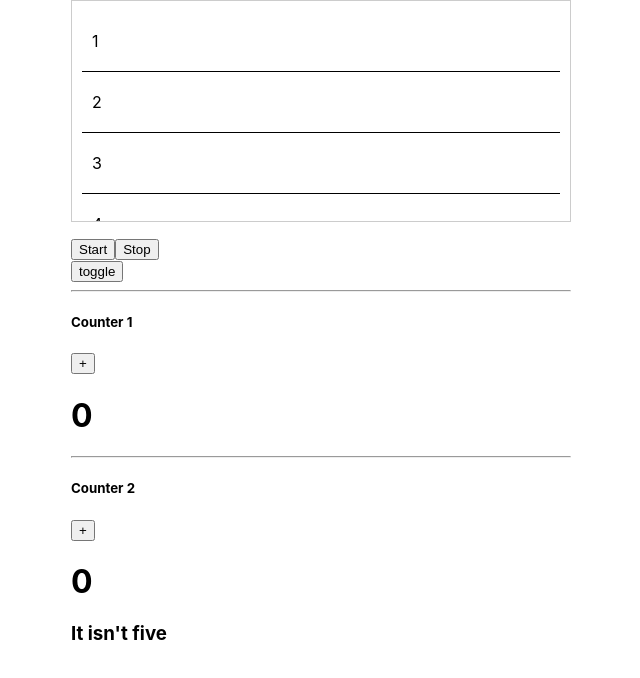
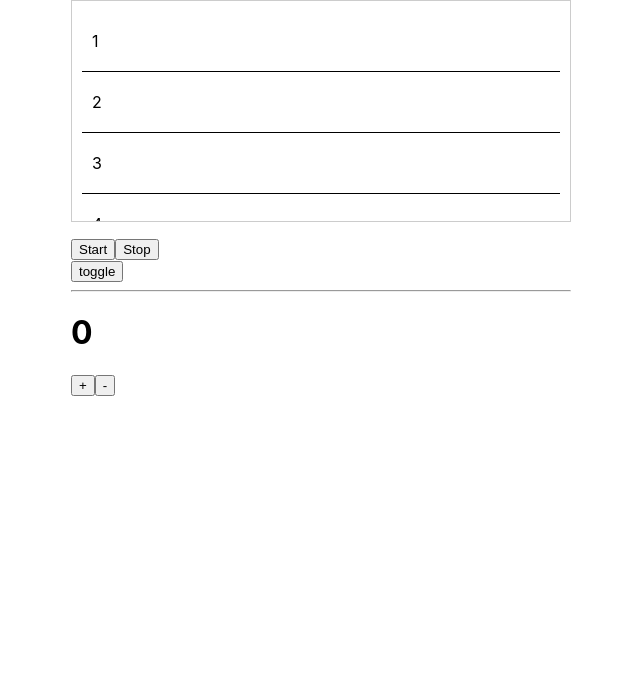
Before and after one commit to GapurEvloev/react-hooks, a React (Create React App) app: page / in a window 1280 px wide. Shown: the top 678 px of the page, without its empty margins (319-959 px from the left). Built offline with nearby package versions, Linux system fonts and the light colour scheme.

Commit message:
#5 - useCallback fin

```diff
--- a/src/App.js
+++ b/src/App.js
@@ -4,7 +4,8 @@ import { useState } from 'react';
 
 import './App.css';
 import HookListUseRef from "./examples/useRef";
-import HookUseMemoEx from "./useMemo";
+import SimpleContent from "./useCallback/counter";
+// import HookUseMemoEx from "./useMemo";
 
 function App() {
   const [visibleList, setVisibleList] = useState(true);
@@ -20,7 +21,9 @@ function App() {
 
       <hr/>
 
-      <HookUseMemoEx/>
+      {/*<HookUseMemoEx/>*/}
+
+      <SimpleContent/>
     </div>
   );
 }
--- /dev/null
+++ b/src/useCallback/buttons.jsx
@@ -0,0 +1,13 @@
+import React from "react";
+
+const Buttons = React.memo(({onPlus, onMinus}) => {
+  console.log("Buttons render");
+  return (
+    <div>
+      <button onClick={onPlus}>+</button>
+      <button onClick={onMinus}>-</button>
+    </div>
+  )
+})
+
+export default Buttons;
--- /dev/null
+++ b/src/useCallback/counter.jsx
@@ -0,0 +1,17 @@
+import Buttons from "./buttons";
+import {useCallback, useState} from "react";
+
+const SimpleContent = () => {
+  const [count, setCount] = useState(0);
+  const onPlus = useCallback(() => setCount(count => count + 1), []);
+  const onMinus = useCallback(() => setCount(count => count - 1), []);
+
+  return (
+    <div>
+      <h1>{count}</h1>
+      <Buttons onPlus={onPlus} onMinus={onMinus} />
+    </div>
+  )
+}
+
+export default SimpleContent;
```
Also changed, not shown: src/useCallback/index.jsx (added, +44 -0 lines).
